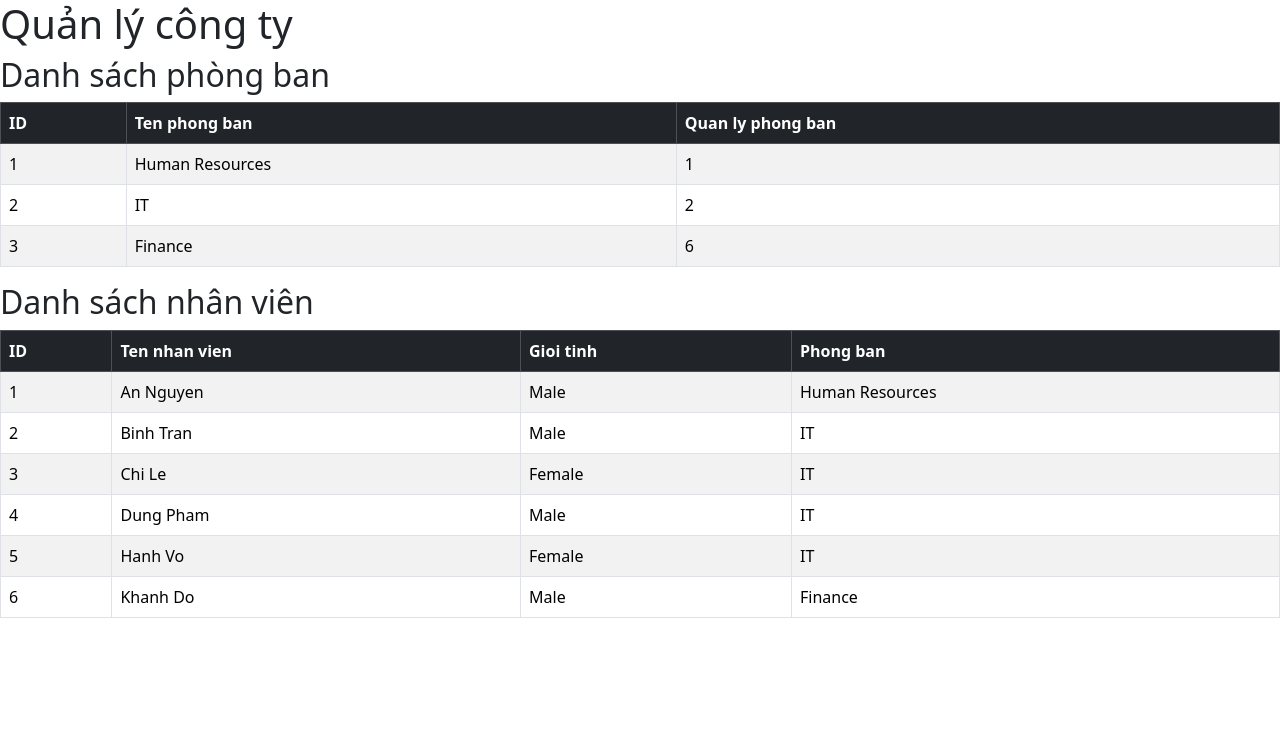
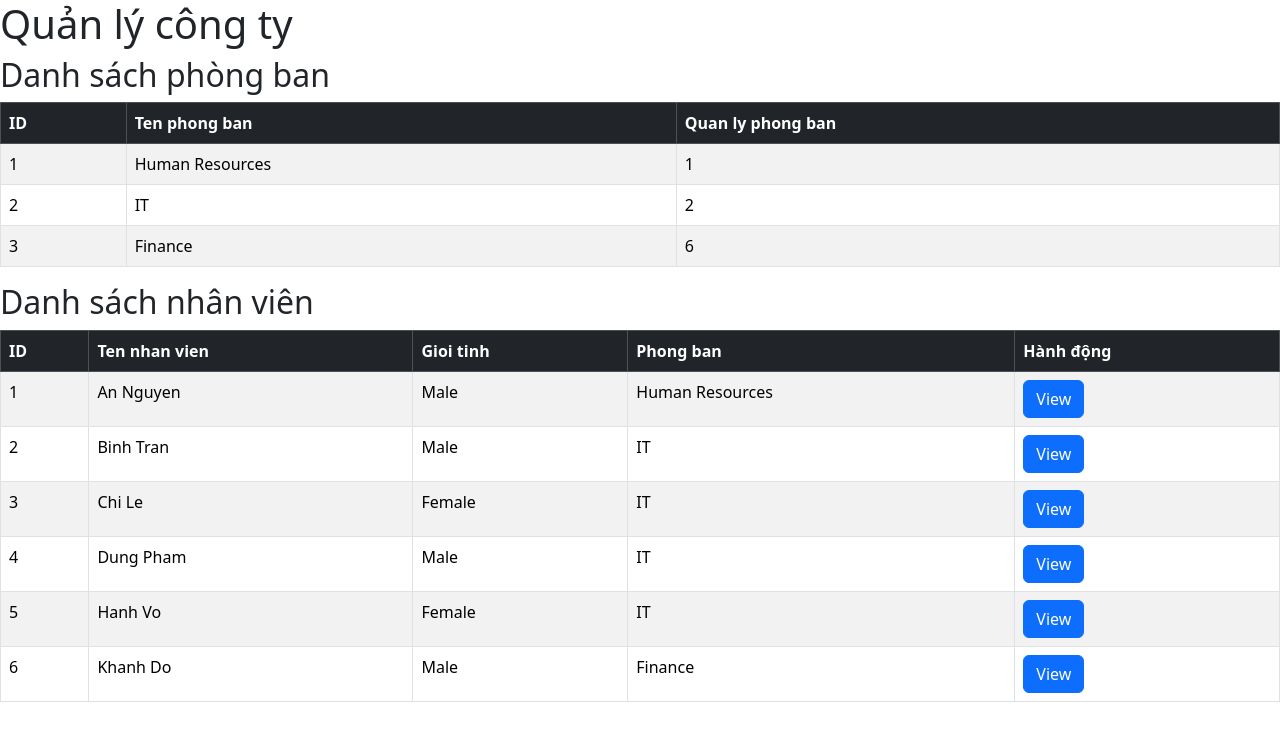
Before and after one commit to tranviet-tv/learnReact-projectTopDown, a React (Vite) app in the folder company-management/: page / in a window 1280 px wide. Shown: the top 740 px of the page. Built offline with nearby package versions, Linux system fonts and the light colour scheme; data requests are answered from the project's data file.

Commit message:
feat: setup UI for employee dependents view

```diff
--- a/company-management/src/components/EmployeeList.jsx
+++ b/company-management/src/components/EmployeeList.jsx
@@ -38,6 +38,7 @@ export default function EmployeeList() {
                         <th>Ten nhan vien</th>
                         <th>Gioi tinh</th>
                         <th>Phong ban</th>
+                        <th>Hành động</th>
                     </tr>
                 </thead>
                 <tbody>
@@ -47,6 +48,9 @@ export default function EmployeeList() {
                             <td>{employee.empName?.firstName + ' ' + employee.empName?.lastName}</td>
                             <td>{employee.empGender}</td>
                             <td>{getDepartmentName(employee.depId)}</td>
+                            <td>
+                                <button className="btn btn-primary">View</button>
+                            </td>
                         </tr>
                     )}
                 </tbody>
```
Also changed, not shown: 1 other file (tests, documents, lock files or other folders).
